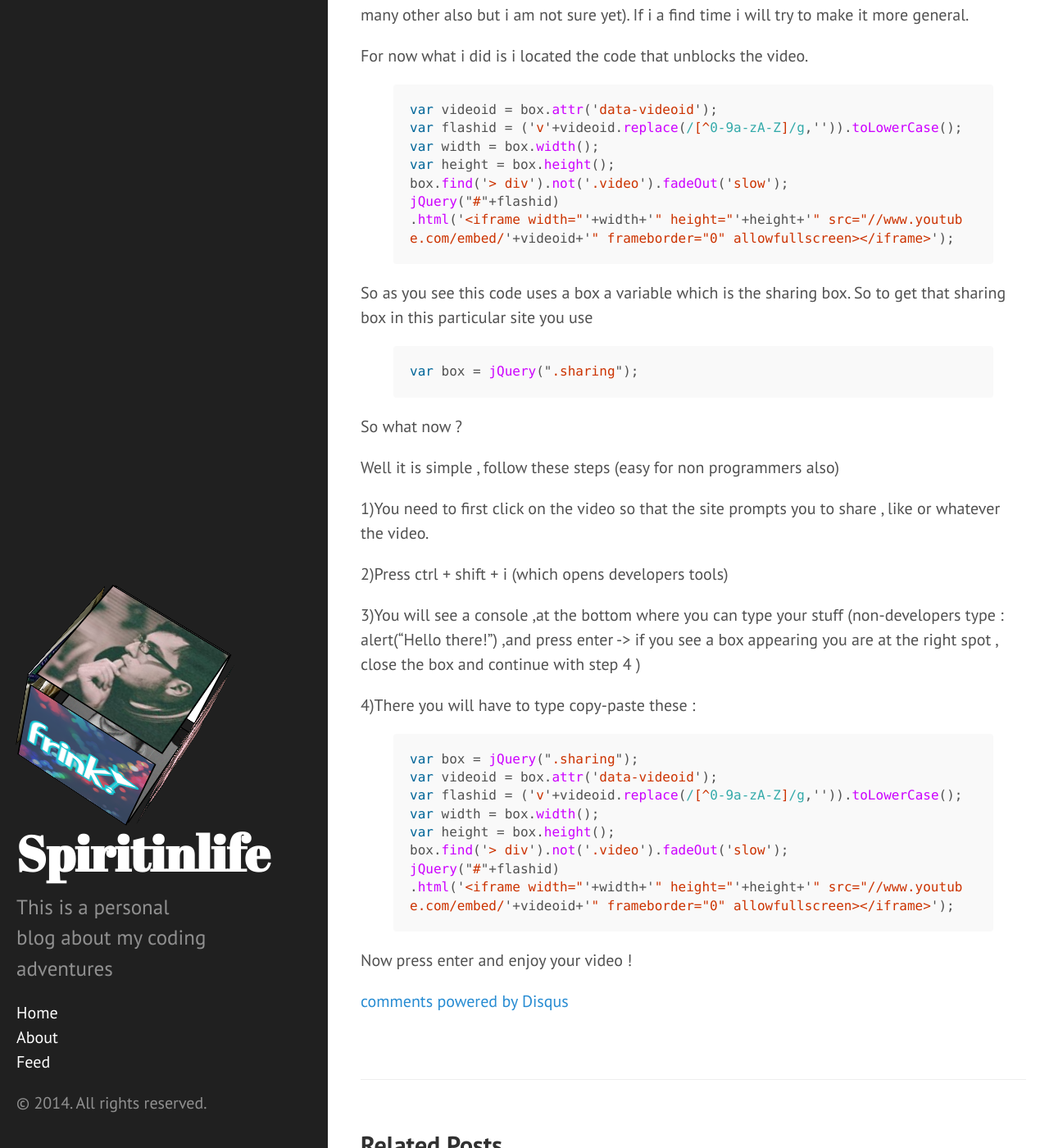
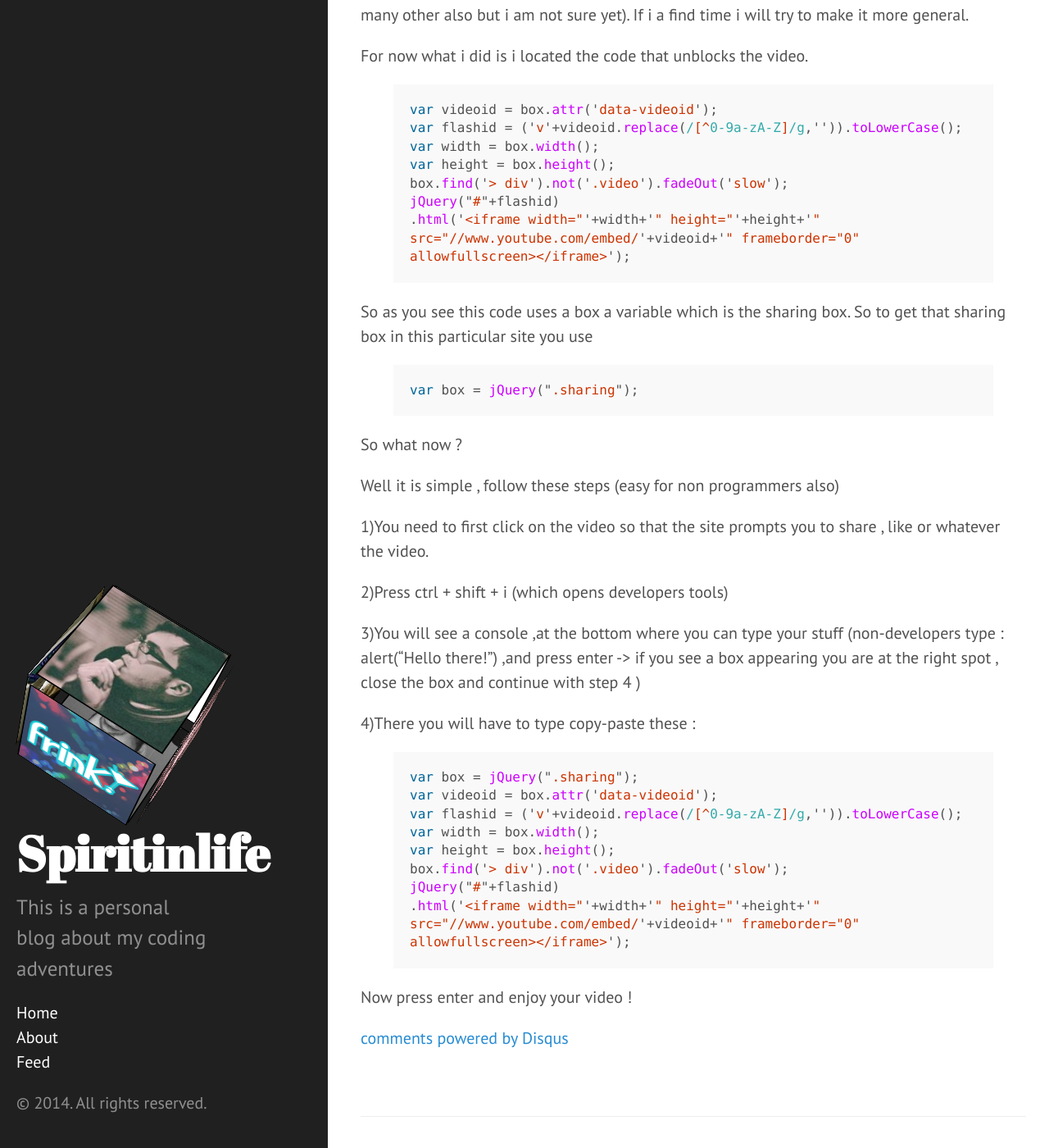
Before and after one commit to spiritinlife/spiritinlife.github.io, a Jekyll site: the page built from _posts/2014-06-13-Social-buttons-die.markdown, in a window 1280 px wide and 1400 px high, scrolled down 237 px. Shown: the whole window at 82% size. Built offline with Jekyll 4.4.1, drawn with Linux system fonts in a browser that asks for light colours; Markdown is read by kramdown in place of the engine named in the settings; comment, search, counter and statistics services are not loaded.

```diff
--- a/public/css/poole.css
+++ b/public/css/poole.css
@@ -168,7 +168,6 @@
   line-height: 1.4;
   white-space: pre;
   white-space: pre-wrap;
-  word-break: break-all;
   word-wrap: break-word;
   background-color: #f9f9f9;
 }
@@ -183,10 +182,13 @@
 .highlight {
   margin-bottom: 1rem;
   border-radius: 4px;
-  overflow:scroll;
 }
 .highlight pre {
   margin-bottom: 0;
+}
+
+.highlight span {
+  overflow: hidden;
 }
 
 /* Gist via GitHub Pages */
```
